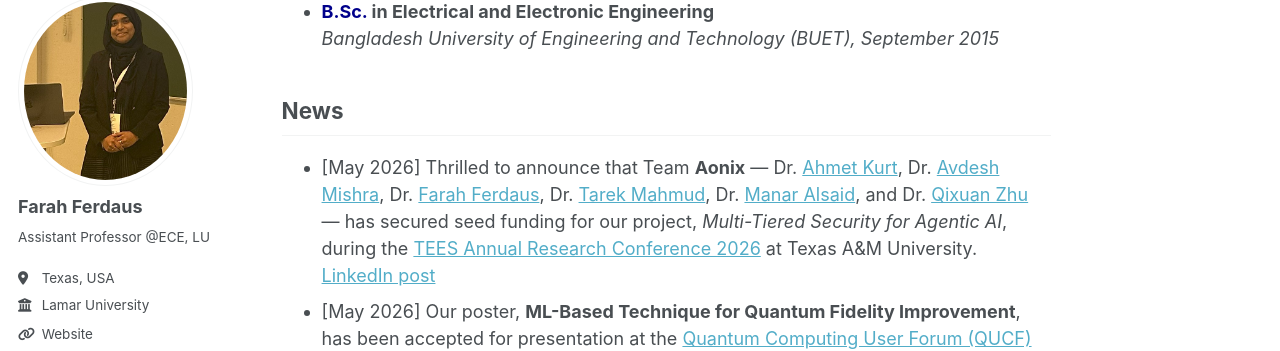
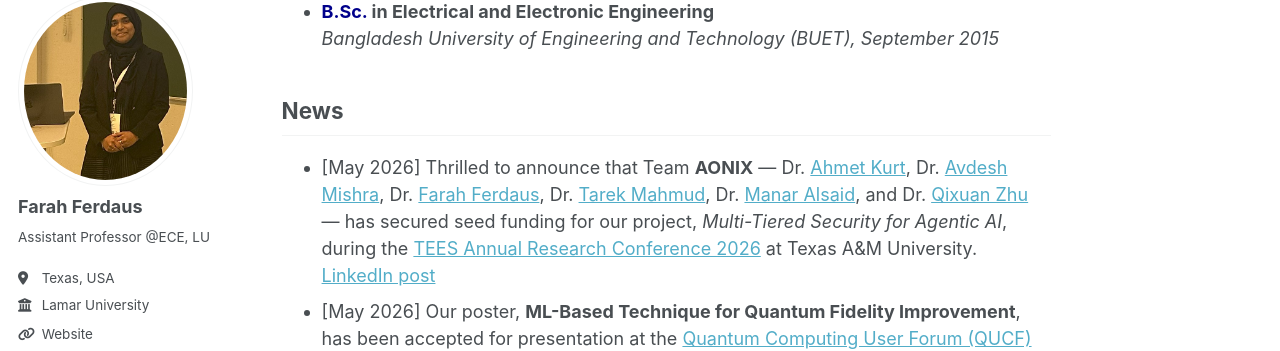
Before and after one commit to fferdaus/fferdaus.github.io, a Jekyll site: the page built from _pages/about.md, in a window 1280 px wide and 900 px high, scrolled down 861 px. Shown: the part 103-454 px from the top of the window. Built offline with Jekyll 4.4.1, drawn with Linux system fonts in a browser that asks for light colours; emoji names are drawn with the system emoji font; some web fonts are replaced.

```diff
--- a/_pages/about.md
+++ b/_pages/about.md
@@ -61,7 +61,7 @@ I have published numerous scientific articles, including journal articles, confe
 <br> [Poster – Rayhan](https://lamar0-my.sharepoint.com/:b:/g/personal/fferdaus_lamar_edu/IQDJAmfeKdWtRoJOF0tiFMUCAV5S6lzGjz5sl6GAh_drQu0?e=ODjbzc) \| [Poster – Taher](https://lamar0-my.sharepoint.com/:b:/g/personal/fferdaus_lamar_edu/IQDaqvUznGsSSbnXCy_U9GppAXAiHoaEPJ6QIkLvs-92vq0?e=bWgcDz)
 -->
 ## News
-- [May 2026] Thrilled to announce that Team **Aonix** — Dr. [Ahmet Kurt](https://www.etamu.edu/people/ahmet-kurt-ph-d/), Dr. [Avdesh Mishra](https://www.tamuk.edu/engineering/departments/eecs/faculty-and-staff/Avdesh-Mishra.html), Dr. [Farah Ferdaus](https://www.lamar.edu/engineering/electrical/faculty-and-staff/farah-ferdaus/index.html), Dr. [Tarek Mahmud](https://www.tamuk.edu/engineering/departments/eecs/faculty-and-staff/index.html), Dr. [Manar Alsaid](https://www.etamu.edu/people/manar-alsaid-ph-d/), and Dr. [Qixuan Zhu](https://www.shsu.edu/directory/employee-profiles/zhu-qixuan-qxz002) — has secured seed funding for our project, *Multi-Tiered Security for Agentic AI*, during the [TEES Annual Research Conference 2026](https://tarc.tamu.edu/) at Texas A&M University. [LinkedIn post](https://www.linkedin.com/posts/congratulations-to-the-winning-teams-of-the-ugcPost-7463748066697707520-Hq5M/?utm_source=social_share_send&utm_medium=member_desktop_web&rcm=ACoAABQayYQBywVMffeM2RtnFXdDlOwVNW9OAlE)
+- [May 2026] Thrilled to announce that Team **AONIX** — Dr. [Ahmet Kurt](https://www.etamu.edu/people/ahmet-kurt-ph-d/), Dr. [Avdesh Mishra](https://www.tamuk.edu/engineering/departments/eecs/faculty-and-staff/Avdesh-Mishra.html), Dr. [Farah Ferdaus](https://www.lamar.edu/engineering/electrical/faculty-and-staff/farah-ferdaus/index.html), Dr. [Tarek Mahmud](https://www.tamuk.edu/engineering/departments/eecs/faculty-and-staff/index.html), Dr. [Manar Alsaid](https://www.etamu.edu/people/manar-alsaid-ph-d/), and Dr. [Qixuan Zhu](https://www.shsu.edu/directory/employee-profiles/zhu-qixuan-qxz002) — has secured seed funding for our project, *Multi-Tiered Security for Agentic AI*, during the [TEES Annual Research Conference 2026](https://tarc.tamu.edu/) at Texas A&M University. [LinkedIn post](https://www.linkedin.com/posts/congratulations-to-the-winning-teams-of-the-ugcPost-7463748066697707520-Hq5M/?utm_source=social_share_send&utm_medium=member_desktop_web&rcm=ACoAABQayYQBywVMffeM2RtnFXdDlOwVNW9OAlE)
 - [May 2026] Our poster, **ML-Based Technique for Quantum Fidelity Improvement**, has been accepted for presentation at the [Quantum Computing User Forum (QUCF)](https://www.olcf.ornl.gov/calendar/2026-quantum-computing-user-forum/) 2026 hosted by Oak Ridge National Laboratory.
 - [Apr 2026] Two of my MS supervisees, Rayhan and Taher, will be presenting their posters at the [Lamar Graduate Research Conference 2026](https://www.lamar.edu/graduate-studies/_files/documents/4th-annual-graduate-research-conference-program.pdf). Great work and keep it up!
 - [Apr 2026] Three of my co-supervised MS students successfully defended their theses. Congratulations to Abdur, Sultan, and Tasmina on your successful defenses, and best of luck in your new chapter!
```
